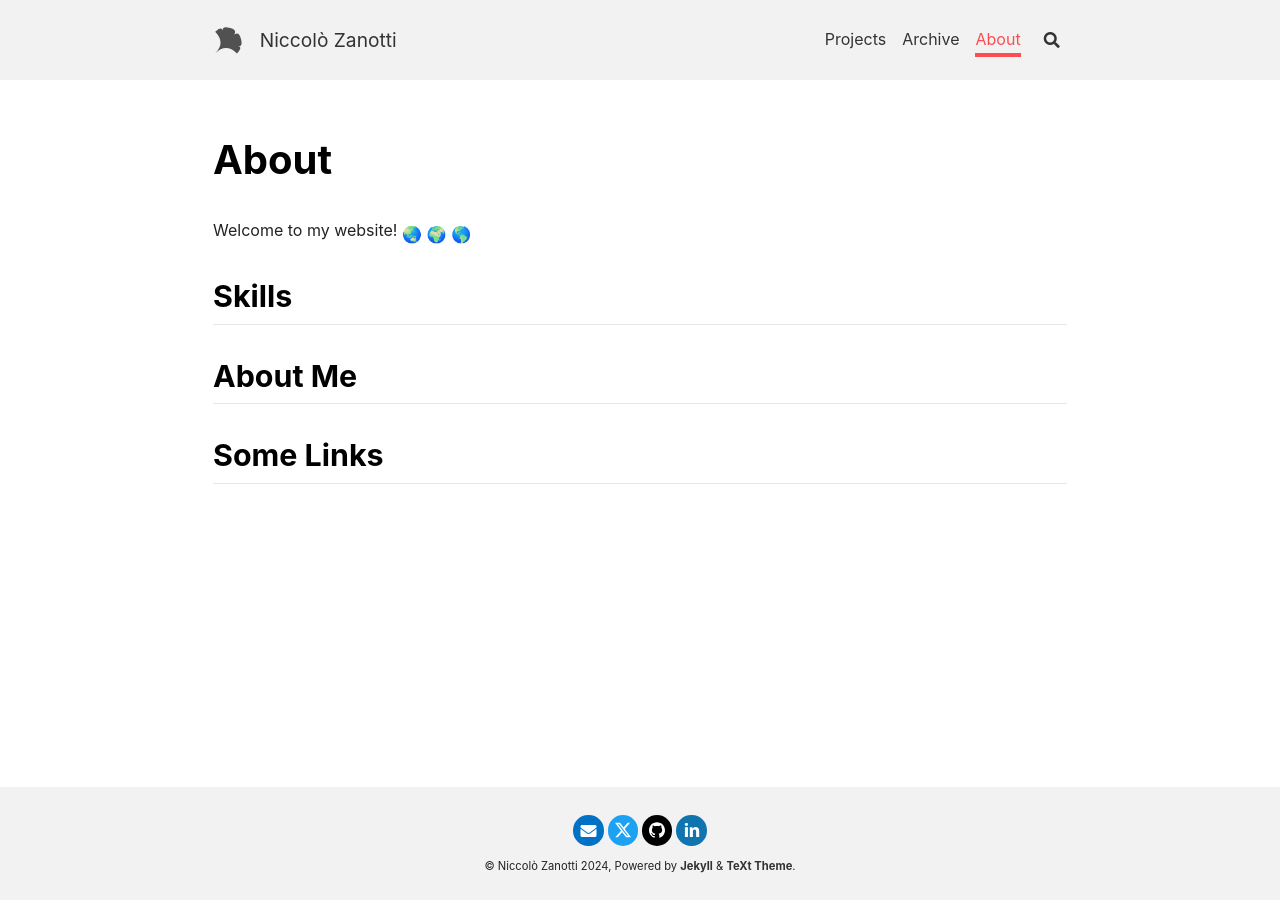
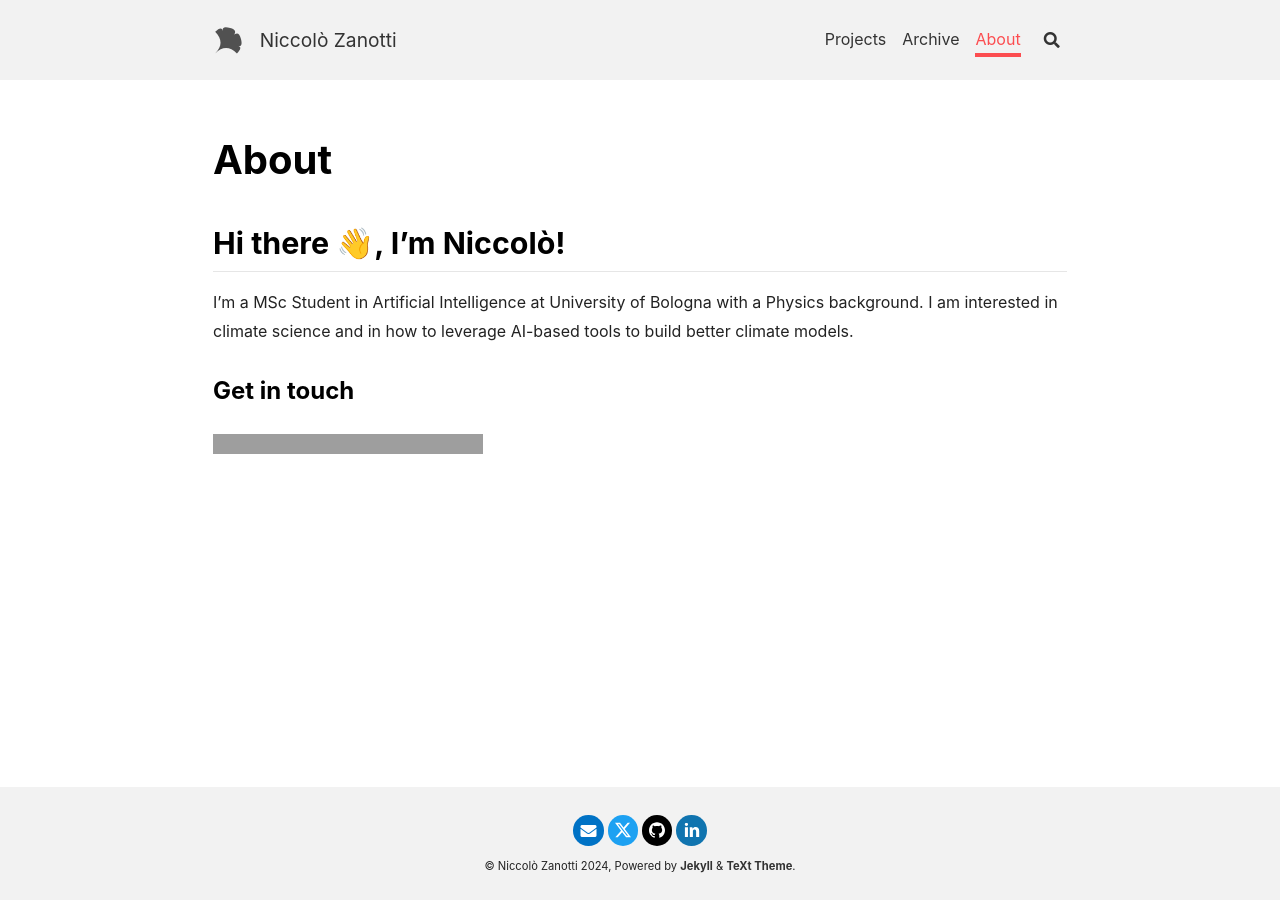
Before and after one commit to niccolozanotti/my-website, a Jekyll site: the page built from blog/about.md, in a window 1280 px wide. Built offline with Jekyll 4.4.1, drawn with Linux system fonts in a browser that asks for light colours; nearby versions of some CDN libraries; emoji names are drawn with the system emoji font; grey boxes are pictures that could not be loaded.

Commit message:
edit(about): update about me page.

```diff
--- a/blog/about.md
+++ b/blog/about.md
@@ -4,16 +4,10 @@ title: About
 key: page-about
 ---
 
-Welcome to my website! :earth_asia: :earth_africa: :earth_americas:
+## Hi there 👋, I'm Niccolò!
 
+I'm a MSc Student in Artificial Intelligence at University of Bologna with a Physics background. I am interested in climate science and in how to leverage AI-based tools to build better climate models.
 
-## Skills
+### Get in touch
 
-
-<!--more-->
-
-## About Me
-
-
-
-## Some Links
+[![Email Me](https://img.shields.io/badge/Email%20Me-orange?style=flat-square)](mailto:niccolo.zanotti@protonmail.com?&bcc=niccolo.zanotti@icloud.com)[![LinkedIn](https://img.shields.io/badge/-LinkedIn-0077B5?style=flat-square&logo=linkedin&logoColor=white)](https://www.linkedin.com/in/niccolo-zanotti/)[![X Profile](https://img.shields.io/badge/-1DA1F2?style=social&logo=x&logoColor=black)](https://x.com/niccolozanotti)
```
